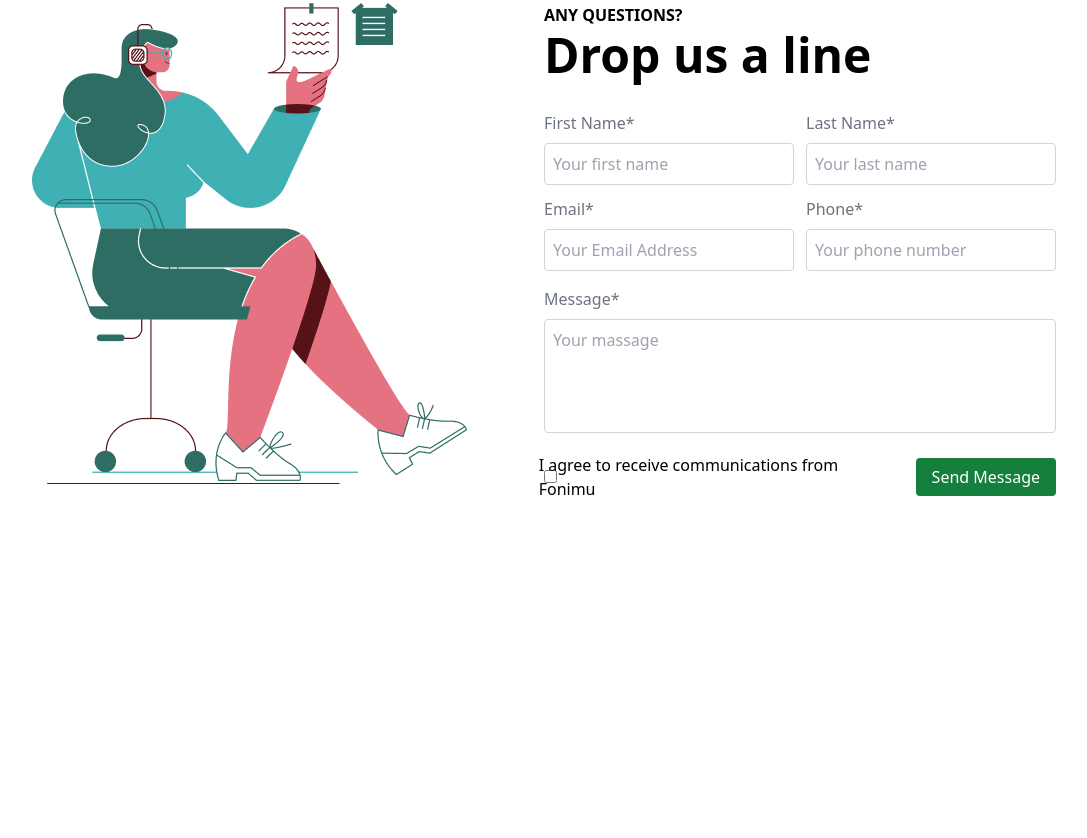
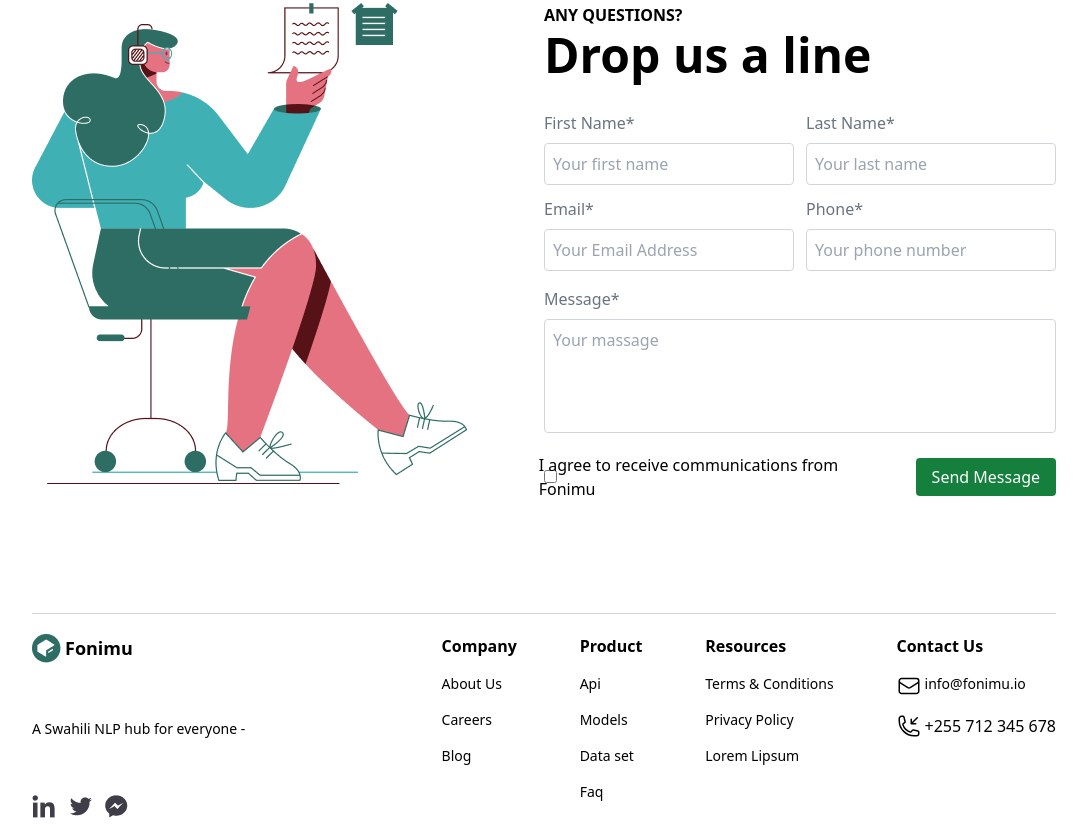
Before and after one commit to Sumally007/swahili-hub, a website: page src/index.html in a window 1280 px wide. Shown: the part 4360-5198 px from the top of the page, without its empty margins (96-1183 px from the left). Before the commit the page ends 4973 px from the top, so only its background shows below. Drawn offline with Linux system fonts and the light colour scheme.

Commit message:
footer section completed

```diff
--- a/src/index.html
+++ b/src/index.html
@@ -513,5 +513,69 @@
       </div>
     </div>
     <!--section seven end-->
+    <!--footer start-->
+    <footer class="flex justify-center py-18">
+      <div class="flex w-4/5 py-5 border-t border-gray-300">
+        <div class="basis-2/5 flex flex-col justify-between h-full">
+          <div class="flex">
+            <img src="./img/g52.png" alt="logo">
+            <span class="text-lg font-bold ml-1">Fonimu</span>
+          </div>
+          <p class="text-sm">A Swahili NLP hub for everyone - </p>
+          <div class="flex items-center justify-between w-24">
+            <img src="./img/052-linkedin.png" alt="linkedin">
+            <img src="./img/096-twitter.png" alt="twitter">
+            <img src="./img/025-messenger.png" alt="messenger">
+          </div>
+        </div>
+        <div class="basis-3/5 flex justify-between">
+          <div>
+            <h1 class="font-bold mb-4">Company</h1>
+            <p class="text-sm mb-4">About Us</p>
+            <p class="text-sm mb-4">Careers</p>
+            <p class="text-sm mb-4">Blog</p>
+          </div>
+          <div>
+            <div>
+              <h1 class="font-bold mb-4">Product</h1>
+              <p class="text-sm mb-4">Api</p>
+              <p class="text-sm mb-4">Models</p>
+              <p class="text-sm mb-4">Data set</p>
+              <p class="text-sm mb-4">Faq</p>
+            </div>
+          </div>
+          <div>
+            <div>
+              <h1 class="font-bold mb-4">Resources</h1>
+              <p class="text-sm mb-4">Terms & Conditions</p>
+              <p class="text-sm mb-4">Privacy Policy </p>
+              <p class="text-sm mb-4">Lorem Lipsum</p>
+            </div>
+          </div>
+          <div>
+            <h1 class="font-bold mb-4">Contact Us</h1>
+            <p class="flex gap-1 text-sm mb-4">
+              <span>
+                <svg xmlns="http://www.w3.org/2000/svg" fill="none" viewBox="0 0 24 24" stroke-width="1.5" stroke="currentColor" class="size-6">
+                  <path stroke-linecap="round" stroke-linejoin="round" d="M21.75 6.75v10.5a2.25 2.25 0 0 1-2.25 2.25h-15a2.25 2.25 0 0 1-2.25-2.25V6.75m19.5 0A2.25 2.25 0 0 0 19.5 4.5h-15a2.25 2.25 0 0 0-2.25 2.25m19.5 0v.243a2.25 2.25 0 0 1-1.07 1.916l-7.5 4.615a2.25 2.25 0 0 1-2.36 0L3.32 8.91a2.25 2.25 0 0 1-1.07-1.916V6.75" />
+                </svg>
+
+              </span>
+              <span>info@fonimu.io</span>
+            </p>
+            <p class="flex gap-1 mb-4">
+              <span>
+                <svg xmlns="http://www.w3.org/2000/svg" fill="none" viewBox="0 0 24 24" stroke-width="1.5" stroke="currentColor" class="size-6">
+                  <path stroke-linecap="round" stroke-linejoin="round" d="M14.25 9.75v-4.5m0 4.5h4.5m-4.5 0 6-6m-3 18c-8.284 0-15-6.716-15-15V4.5A2.25 2.25 0 0 1 4.5 2.25h1.372c.516 0 .966.351 1.091.852l1.106 4.423c.11.44-.054.902-.417 1.173l-1.293.97a1.062 1.062 0 0 0-.38 1.21 12.035 12.035 0 0 0 7.143 7.143c.441.162.928-.004 1.21-.38l.97-1.293a1.125 1.125 0 0 1 1.173-.417l4.423 1.106c.5.125.852.575.852 1.091V19.5a2.25 2.25 0 0 1-2.25 2.25h-2.25Z" />
+                </svg>
+
+              </span>
+              <span>+255 712 345 678</span>
+            </p>
+          </div>
+        </div>
+      </div>
+    </footer>
+    <!--footer end-->
   </body>
 </html>
```
Also changed, not shown: src/img/025-messenger.png (added), src/img/052-linkedin.png (added), src/img/096-twitter.png (added), src/img/g52.png (added), src/output.css.
